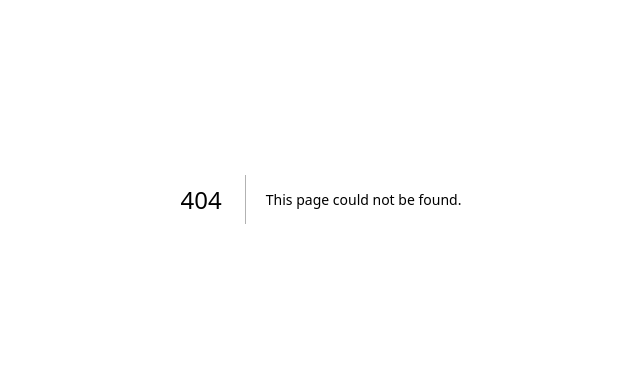
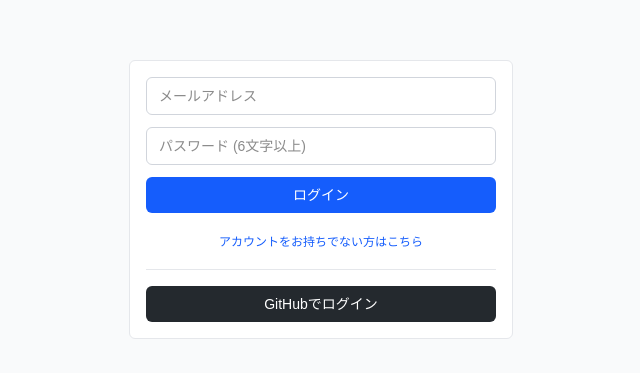
Before and after one commit to asi3946/apu-hackathon-project, a Next.js app: page /login in a window 1280 px wide. Before the commit this address had no page. Shown: the part 201-574 px from the top of the page, without its empty margins (319-959 px from the left). Built offline with nearby package versions, Linux system fonts and the light colour scheme; no server answers.

Commit message:
feat: ログイン機能の作成　#29

```diff
--- /dev/null
+++ b/src/app/login/page.tsx
@@ -0,0 +1,9 @@
+import { AuthSection } from "@/components/auth/AuthSection";
+
+export default function LoginPage() {
+  return (
+    <div className="flex min-h-screen items-center justify-center bg-gray-50">
+      <AuthSection />
+    </div>
+  );
+}
--- a/src/components/auth/AuthSection.tsx
+++ b/src/components/auth/AuthSection.tsx
@@ -2,69 +2,90 @@
 
 import type { Session } from "@supabase/supabase-js";
 import Image from "next/image";
+import { useRouter } from "next/navigation";
 import { useEffect, useState } from "react";
-import { supabase } from "@/lib/supabase";
+import { createClient } from "@/utils/supabase/client"; // 新しいクライアントをインポート
 
 export function AuthSection() {
+  const supabase = createClient(); // コンポーネント内でクライアントを初期化
+  const router = useRouter();
   const [session, setSession] = useState<Session | null>(null);
 
+  // メールアドレス認証用のState
+  const [email, setEmail] = useState("");
+  const [password, setPassword] = useState("");
+  const [isSignUp, setIsSignUp] = useState(false);
+  const [errorMsg, setErrorMsg] = useState("");
+
   useEffect(() => {
-    // 1. 初回レンダリング時に現在のセッションを取得
     supabase.auth.getSession().then(({ data: { session } }) => {
       setSession(session);
     });
 
-    // 2. ログイン/ログアウトなどの状態変化を監視してStateを更新
     const {
       data: { subscription },
     } = supabase.auth.onAuthStateChange((_event, session) => {
       setSession(session);
     });
 
-    // クリーンアップ関数
     return () => subscription.unsubscribe();
-  }, []);
+  }, [supabase.auth]);
 
-  const handleLogin = async () => {
+  // GitHubログイン処理
+  const handleGithubLogin = async () => {
+    setErrorMsg("");
     const { error } = await supabase.auth.signInWithOAuth({
       provider: "github",
       options: {
         redirectTo: "http://localhost:3000",
       },
     });
+    if (error) setErrorMsg(error.message);
+  };
 
+  // メールアドレスで新規登録 or ログイン処理
+  const handleEmailAuth = async (e: React.FormEvent) => {
+    e.preventDefault();
+    setErrorMsg("");
+
+    if (isSignUp) {
+      const { error } = await supabase.auth.signUp({
+        email,
+        password,
+      });
       if (error) {
-      console.error("ログインエラー:", error.message);
+        setErrorMsg(error.message);
+      } else {
+        router.push("/");
+        router.refresh();
+      }
+    } else {
+      const { error } = await supabase.auth.signInWithPassword({
+        email,
+        password,
+      });
+      if (error) {
+        setErrorMsg("ログインに失敗しました。認証情報を確認してください。");
+      } else {
+        router.push("/");
+        router.refresh();
+      }
     }
   };
 
   const handleLogout = async () => {
     const { error } = await supabase.auth.signOut();
-    if (error) {
-      console.error("ログアウトエラー:", error.message);
-    }
+    if (error) console.error("ログアウトエラー:", error.message);
   };
 
-  // セッションがない（未ログイン）場合の表示
-  if (!session) {
-    return (
-      <button
-        type="button"
-        onClick={handleLogin}
-        className="px-4 py-2 bg-[#24292e] text-white text-sm rounded-md hover:bg-[#2f363d] transition-colors"
-      >
-        GitHubでログイン
-      </button>
-    );
-  }
-
-  // セッションがある（ログイン済み）場合の表示
+  // --- ログイン済み（セッションあり）の表示 ---
+  if (session) {
     const user = session.user;
-  // GitHubプロバイダの場合、user_metadataにアイコンや名前が自動で入ります
     const avatarUrl = user.user_metadata?.avatar_url;
     const userName =
       user.user_metadata?.preferred_username ||
       user.user_metadata?.full_name ||
+      user.email?.split("@")[0] ||
       "ユーザー";
 
     return (
@@ -89,3 +110,61 @@ export function AuthSection() {
       </div>
     );
   }
+
+  // --- 未ログイン（セッションなし）の表示 ---
+  return (
+    <div className="flex flex-col gap-4 p-4 border border-gray-200 rounded-md bg-white w-full max-w-sm">
+      <form onSubmit={handleEmailAuth} className="flex flex-col gap-3">
+        <input
+          type="email"
+          placeholder="メールアドレス"
+          value={email}
+          onChange={(e) => setEmail(e.target.value)}
+          required
+          className="px-3 py-2 text-sm border border-gray-300 rounded-md outline-none focus:border-blue-500"
+        />
+        <input
+          type="password"
+          placeholder="パスワード (6文字以上)"
+          value={password}
+          onChange={(e) => setPassword(e.target.value)}
+          required
+          minLength={6}
+          className="px-3 py-2 text-sm border border-gray-300 rounded-md outline-none focus:border-blue-500"
+        />
+        <button
+          type="submit"
+          className="px-4 py-2 bg-blue-600 text-white text-sm rounded-md hover:bg-blue-700 transition-colors"
+        >
+          {isSignUp ? "新規登録" : "ログイン"}
+        </button>
+      </form>
+
+      <div className="text-center">
+        <button
+          type="button"
+          onClick={() => setIsSignUp(!isSignUp)}
+          className="text-xs text-blue-600 hover:underline"
+        >
+          {isSignUp
+            ? "すでにアカウントをお持ちの方はこちら"
+            : "アカウントをお持ちでない方はこちら"}
+        </button>
+      </div>
+
+      {errorMsg && (
+        <p className="text-xs text-red-600 text-center">{errorMsg}</p>
+      )}
+
+      <hr className="border-gray-200" />
+
+      <button
+        onClick={handleGithubLogin}
+        type="button"
+        className="px-4 py-2 bg-[#24292e] text-white text-sm rounded-md hover:bg-[#2f363d] transition-colors"
+      >
+        GitHubでログイン
+      </button>
+    </div>
+  );
+}
--- /dev/null
+++ b/src/components/auth/SidebarAuth.tsx
@@ -0,0 +1,89 @@
+"use client";
+
+import type { User } from "@supabase/supabase-js";
+import Image from "next/image";
+import Link from "next/link";
+import { useRouter } from "next/navigation";
+import { useEffect, useState } from "react";
+import { createClient } from "@/utils/supabase/client";
+
+export function SidebarAuth() {
+  const supabase = createClient();
+  const router = useRouter();
+  const [user, setUser] = useState<User | null>(null);
+  const [loading, setLoading] = useState(true);
+
+  useEffect(() => {
+    // 初回マウント時にセッションを確認
+    supabase.auth.getUser().then(({ data }) => {
+      setUser(data.user);
+      setLoading(false);
+    });
+
+    // ログイン状態の変化を監視
+    const {
+      data: { subscription },
+    } = supabase.auth.onAuthStateChange((_event, session) => {
+      setUser(session?.user ?? null);
+    });
+
+    return () => subscription.unsubscribe();
+  }, [supabase.auth]);
+
+  const handleLogout = async () => {
+    await supabase.auth.signOut();
+    router.push("/login");
+    router.refresh();
+  };
+
+  // 読み込み中は何も表示しない（チラつき防止）
+  if (loading) return <div className="h-10"></div>;
+
+  // --- ログイン済みの表示 ---
+  if (user) {
+    const avatarUrl = user.user_metadata?.avatar_url;
+    const userName =
+      user.user_metadata?.preferred_username ||
+      user.user_metadata?.full_name ||
+      user.email?.split("@")[0] ||
+      "ユーザー";
+
+    return (
+      <div className="flex items-center justify-between p-3 mt-auto">
+        <div className="flex items-center gap-2 overflow-hidden">
+          {avatarUrl && (
+            <Image
+              src={avatarUrl}
+              alt={userName}
+              width={24}
+              height={24}
+              className="rounded-full shrink-0"
+            />
+          )}
+          <span className="text-sm font-medium text-gray-700 truncate">
+            {userName}
+          </span>
+        </div>
+        <button
+          type="button"
+          onClick={handleLogout}
+          className="ml-2 px-3 py-1.5 text-xs font-medium text-gray-600 bg-gray-100 rounded-md hover:bg-red-50 hover:text-red-600 border border-transparent hover:border-red-200 transition-all shrink-0"
+        >
+          ログアウト
+        </button>
+      </div>
+    );
+  }
+
+  // --- 未ログインの表示 ---
+  return (
+    <div className="p-3 mt-auto">
+      <Link
+        href="/login"
+        className="block w-full text-center px-3 py-2 text-sm text-blue-600 border border-blue-600 rounded-md hover:bg-blue-50 transition-colors"
+      >
+        ログイン / 登録
+      </Link>
+    </div>
+  );
+}
--- a/src/components/layout/AppSidebar.tsx
+++ b/src/components/layout/AppSidebar.tsx
@@ -3,7 +3,7 @@
 import { useAtom, useSetAtom } from "jotai";
 import { Plus, Search, Settings, Trash2 } from "lucide-react";
 import { useEffect } from "react";
-import { AuthSection } from "@/components/auth/AuthSection";
+import { SidebarAuth } from "@/components/auth/SidebarAuth";
 import { cn } from "@/lib/utils";
 import {
   createMemoAtom,
@@ -41,7 +41,7 @@ export function AppSidebar() {
     <aside className="w-77 h-screen bg-[#e9eef6] flex flex-col border-r border-gray-200 text-gray-600">
       {/* 上部: 新規作成 & 検索 */}
       <div className="p-4 space-y-4">
-        <AuthSection></AuthSection>
+        <SidebarAuth></SidebarAuth>
         {/* Gemini風の検索バー */}
         <div className="relative group">
           <Search className="absolute left-3 top-2.5 w-4 h-4 text-gray-500 group-focus-within:text-blue-600" />
--- a/src/store/memoAtom.ts
+++ b/src/store/memoAtom.ts
@@ -1,11 +1,14 @@
 import { atom } from "jotai";
-import { supabase } from "@/lib/supabase";
 import type { Memo } from "@/types/models";
+import { createClient } from "@/utils/supabase/client";
 import {
   editorContentAtom,
   editorTagsAtom,
   editorTitleAtom,
 } from "./editorAtom";
+
+const supabase = createClient();
+
 // メモのリストを保持するAtom.atomはAtomを定義するときにつかう.
 // atom(初期値,書き込み用関数)
 export const memoListAtom = atom<Memo[]>([]);
--- a/src/store/vim/edit.ts
+++ b/src/store/vim/edit.ts
@@ -139,7 +139,7 @@ export const getVisualSelectionTextAtom = atom(null, (get, set) => {
 });
 
 // Normalモードの1行分のテキストを取得する (yy用)
-export const getLineTextAtom = atom(null, (get, set) => {
+export const getLineTextAtom = atom(null, (get, _set) => {
   const text = get(editorContentAtom);
   const cursor = get(cursorAtom);
 
```
Lines whose indentation alone changed are shown as unchanged.
